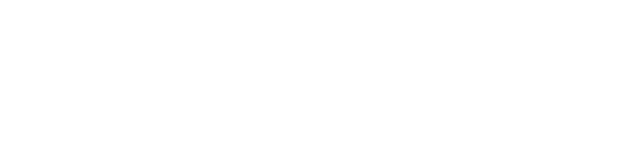
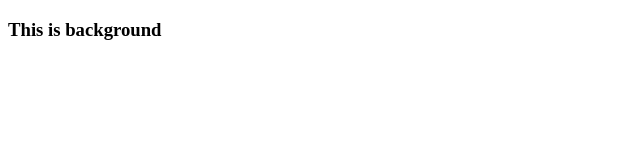
Before and after one commit to Eduardossssss/backend-generator, a plain HTML site: page index.html in a window 1280 px wide. Shown: the whole page, without its empty margins (0-640 px from the left). Drawn offline with Linux system fonts and the light colour scheme.

Commit message:
changing text

```diff
--- a/index.html
+++ b/index.html
@@ -4,6 +4,6 @@
 	<title>COOL generator</title>
 </head>
 <body>
-
+	<h3>This is background</h3>
 </body>
 </html>
```
